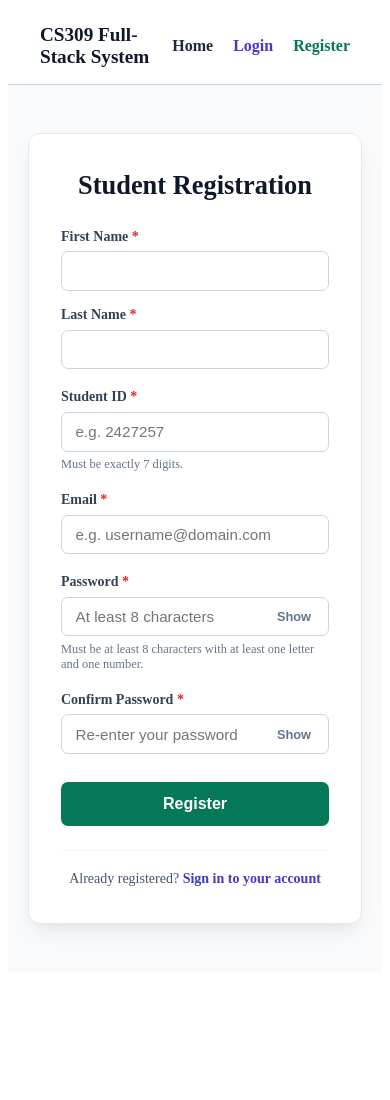
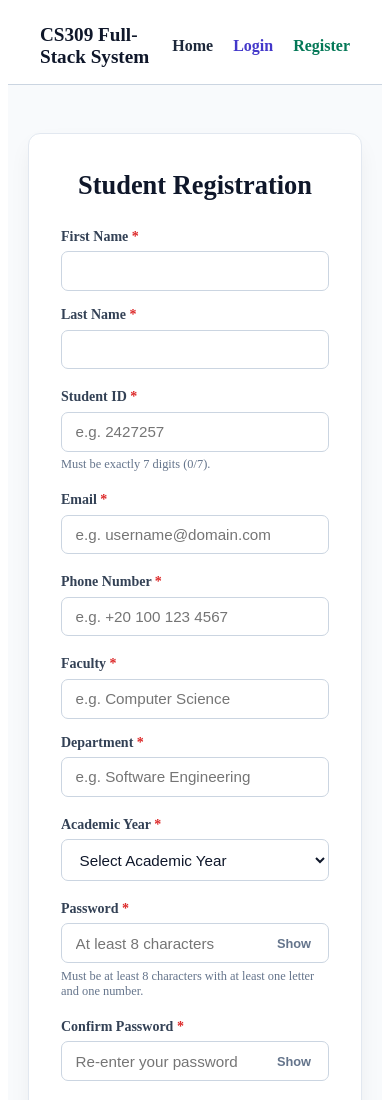
Before and after one commit to 3bdoOfficial/UniPortal, a React app in the folder frontend/: page /register in a window 390 px wide. Shown: the top 1100 px of the page. Before the commit the page ends 980 px from the top, so only its background shows below. Built offline with nearby package versions, Linux system fonts and the light colour scheme; no server answers; the HTML template or start-up script is replaced by a standard one.

Commit message:
Add phone, faculty, department, and academic year fields

```diff
--- a/frontend/src/pages/RegisterPage.jsx
+++ b/frontend/src/pages/RegisterPage.jsx
@@ -13,6 +13,10 @@ export default function RegisterPage() {
     lastName: "",
     studentId: "",
     email: "",
+    phone: "",
+    faculty: "",
+    department: "",
+    academicYear: "",
     password: "",
     confirmPassword: "",
   });
@@ -65,6 +69,35 @@ export default function RegisterPage() {
         if (!emailRegex.test(val)) {
           return "Please enter a valid email address (e.g. student@uni.edu).";
         }
+        return "";
+      }
+
+      case "phone": {
+        if (!val) return "Phone number is required.";
+        if (!/^\+?[\d\s()-]+$/.test(val)) {
+          return "Please enter a valid phone number (optional country code, digits, spaces, or dashes).";
+        }
+        const digits = val.replace(/\D/g, "");
+        if (digits.length < 7 || digits.length > 15) {
+          return "Phone number must contain between 7 and 15 digits.";
+        }
+        return "";
+      }
+
+      case "faculty":
+        if (!val) return "Faculty is required.";
+        if (val.length < 2) return "Faculty must be at least 2 characters.";
+        return "";
+
+      case "department":
+        if (!val) return "Department is required.";
+        if (val.length < 2) return "Department must be at least 2 characters.";
+        return "";
+
+      case "academicYear": {
+        const validYears = ["First Year", "Second Year", "Third Year", "Fourth Year"];
+        if (!val) return "Academic year is required.";
+        if (!validYears.includes(val)) return "Please select a valid academic year.";
         return "";
       }
 
@@ -174,14 +207,25 @@ export default function RegisterPage() {
         fullName,
         studentId: formData.studentId.trim(),
         email: formData.email.trim().toLowerCase(),
+        phone: formData.phone.trim(),
+        faculty: formData.faculty.trim(),
+        department: formData.department.trim(),
+        academicYear: formData.academicYear,
         password: formData.password,
         confirmPassword: formData.confirmPassword,
       };
 
       const response = await authService.register(payload);
 
-      setSuccessMessage("Account created successfully! Redirecting to Login...");
+      setSuccessMessage("Account created successfully! Redirecting...");
 
+      // If backend returns a token & user immediately, log them in
+      if (response?.token && response?.user && loginUser) {
+        loginUser(response.token, response.user);
+        setTimeout(() => {
+          navigate("/profile");
+        }, 1200);
+      } else {
         setTimeout(() => {
           navigate("/login", {
             state: {
@@ -190,6 +234,7 @@ export default function RegisterPage() {
             },
           });
         }, 1500);
+      }
     } catch (err) {
       const responseData = err.response?.data;
       if (responseData?.errors) {
@@ -322,7 +367,7 @@ export default function RegisterPage() {
               <span style={styles.errorText}>{errors.studentId}</span>
             ) : (
               <span style={styles.helperText}>
-                Must be exactly 7 digits.
+                Must be exactly 7 digits ({formData.studentId.length}/7).
               </span>
             )}
           </div>
@@ -349,6 +394,108 @@ export default function RegisterPage() {
             />
             {touched.email && errors.email && (
               <span style={styles.errorText}>{errors.email}</span>
+            )}
+          </div>
+
+          {/* Phone Number */}
+          <div style={styles.formGroup}>
+            <label htmlFor="phone" style={styles.label}>
+              Phone Number <span style={styles.required}>*</span>
+            </label>
+            <input
+              id="phone"
+              name="phone"
+              type="tel"
+              value={formData.phone}
+              onChange={handleChange}
+              onBlur={handleBlur}
+              placeholder="e.g. +20 100 123 4567"
+              autoComplete="tel"
+              style={{
+                ...styles.input,
+                ...(touched.phone && errors.phone ? styles.inputError : {}),
+              }}
+              disabled={loading}
+            />
+            {touched.phone && errors.phone && (
+              <span style={styles.errorText}>{errors.phone}</span>
+            )}
+          </div>
+
+          {/* Faculty & Department */}
+          <div style={styles.row}>
+            <div style={styles.col}>
+              <label htmlFor="faculty" style={styles.label}>
+                Faculty <span style={styles.required}>*</span>
+              </label>
+              <input
+                id="faculty"
+                name="faculty"
+                type="text"
+                value={formData.faculty}
+                onChange={handleChange}
+                onBlur={handleBlur}
+                placeholder="e.g. Computer Science"
+                style={{
+                  ...styles.input,
+                  ...(touched.faculty && errors.faculty ? styles.inputError : {}),
+                }}
+                disabled={loading}
+              />
+              {touched.faculty && errors.faculty && (
+                <span style={styles.errorText}>{errors.faculty}</span>
+              )}
+            </div>
+
+            <div style={styles.col}>
+              <label htmlFor="department" style={styles.label}>
+                Department <span style={styles.required}>*</span>
+              </label>
+              <input
+                id="department"
+                name="department"
+                type="text"
+                value={formData.department}
+                onChange={handleChange}
+                onBlur={handleBlur}
+                placeholder="e.g. Software Engineering"
+                style={{
+                  ...styles.input,
+                  ...(touched.department && errors.department ? styles.inputError : {}),
+                }}
+                disabled={loading}
+              />
+              {touched.department && errors.department && (
+                <span style={styles.errorText}>{errors.department}</span>
+              )}
+            </div>
+          </div>
+
+          {/* Academic Year */}
+          <div style={styles.formGroup}>
+            <label htmlFor="academicYear" style={styles.label}>
+              Academic Year <span style={styles.required}>*</span>
+            </label>
+            <select
+              id="academicYear"
+              name="academicYear"
+              value={formData.academicYear}
+              onChange={handleChange}
+              onBlur={handleBlur}
+              style={{
+                ...styles.input,
+                ...(touched.academicYear && errors.academicYear ? styles.inputError : {}),
+              }}
+              disabled={loading}
+            >
+              <option value="">Select Academic Year</option>
+              <option value="First Year">First Year</option>
+              <option value="Second Year">Second Year</option>
+              <option value="Third Year">Third Year</option>
+              <option value="Fourth Year">Fourth Year</option>
+            </select>
+            {touched.academicYear && errors.academicYear && (
+              <span style={styles.errorText}>{errors.academicYear}</span>
             )}
           </div>
 
```
Lines whose indentation alone changed are shown as unchanged.
